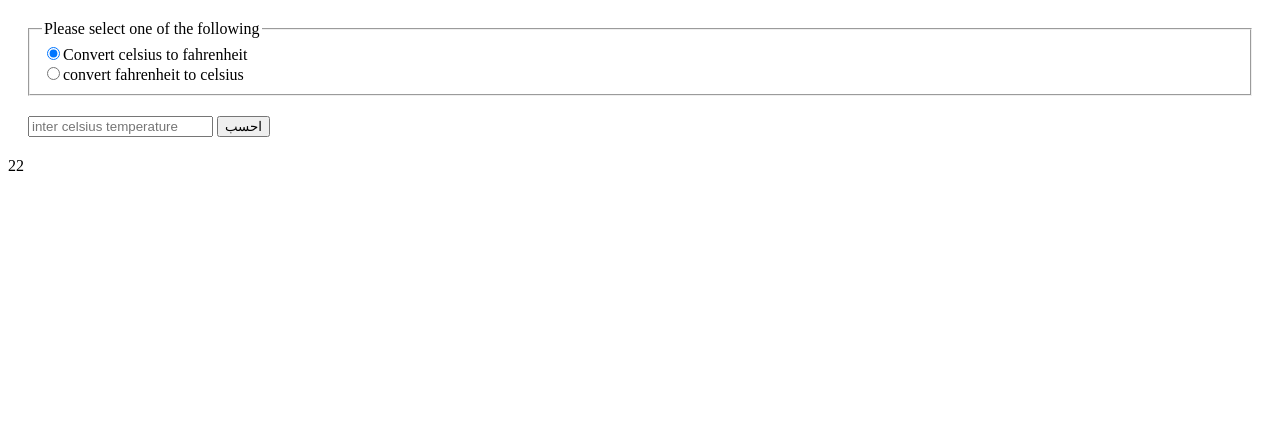
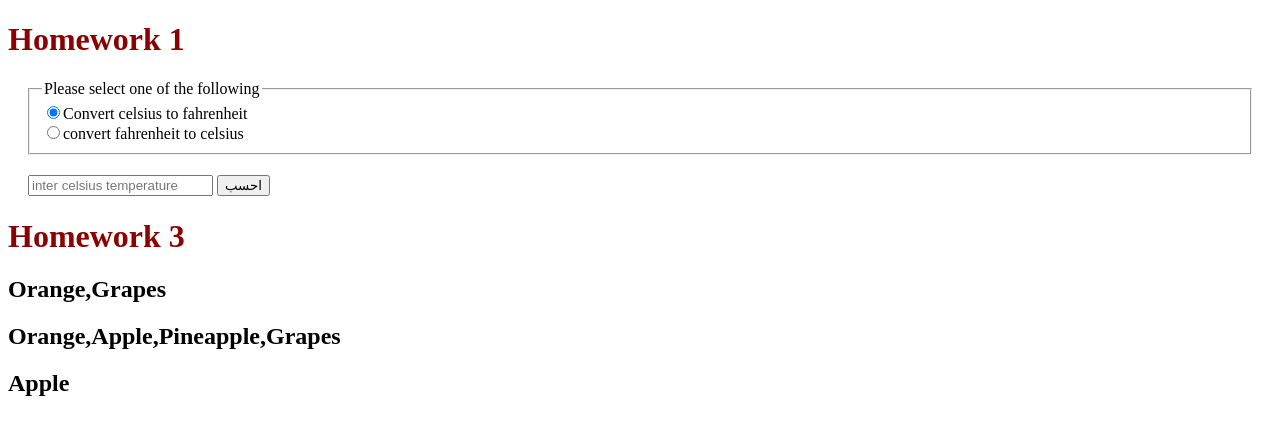
Before and after one commit to AlsolwiAisha/JSTest1, a plain HTML site: page index.html in a window 1280 px wide. Drawn offline with Linux system fonts and the light colour scheme.

Commit message:
Homework of Day4

```diff
--- a/JS/script.js
+++ b/JS/script.js
@@ -4,7 +4,6 @@ let y=12;
 let z=x+y;
 
 console.log(z);//view in the console
-document.write(z); // view in my page
 
 var Class= document.getElementsByClassName('action');
 function checkC(){
@@ -39,3 +38,9 @@ function calcuateDogAge(dogAge){
     }
 }
 console.log(`Your doggie is ${calcuateDogAge("6").age} years old in dog years`)
+
+//Homework of Day4 Arrays
+const arr=["Orange","Apple","Pineapple","Grapes"]
+document.querySelector("#filterarr").innerHTML=arr.filter(item=>item==="Orange"||item==="Grapes")
+document.querySelector("#maparr").innerHTML=arr.map(item=>{return item})
+document.querySelector("#findarr").innerHTML=arr.find(item=>item==="Apple")
--- a/index.html
+++ b/index.html
@@ -7,6 +7,7 @@
     <title>Document</title>
 </head>
 <body>
+    <h1 style ="color: darkred; ">Homework 1</h1>
     <fieldset style ="margin: 20px;">
         <legend>Please select one of the following</legend>
         <input type="radio" class="action"  checked="checked" onclick="checkC()"/><label for="track">Convert celsius  to fahrenheit</label><br />
@@ -15,6 +16,11 @@
 <div style ="margin: 20px;"><input type="number" name="Ctxt" id="Ctxt" placeholder="inter celsius temperature">
 <button type="button" id="CurrConverterBtn"onclick="F()" class="btn" >احسب</button>
   <h3 id="f" style ="color: green; "></h3>
-     </div> <script src="./JS/script.js"></script>
+     </div>
+     <h1 style ="color: darkred; ">Homework 3</h1>
+     <h2 id="filterarr"></h2>
+     <h2 id="maparr"></h2>
+     <h2 id="findarr"></h2>
+     <script src="./JS/script.js"></script>
 </body>
 </html>
```
